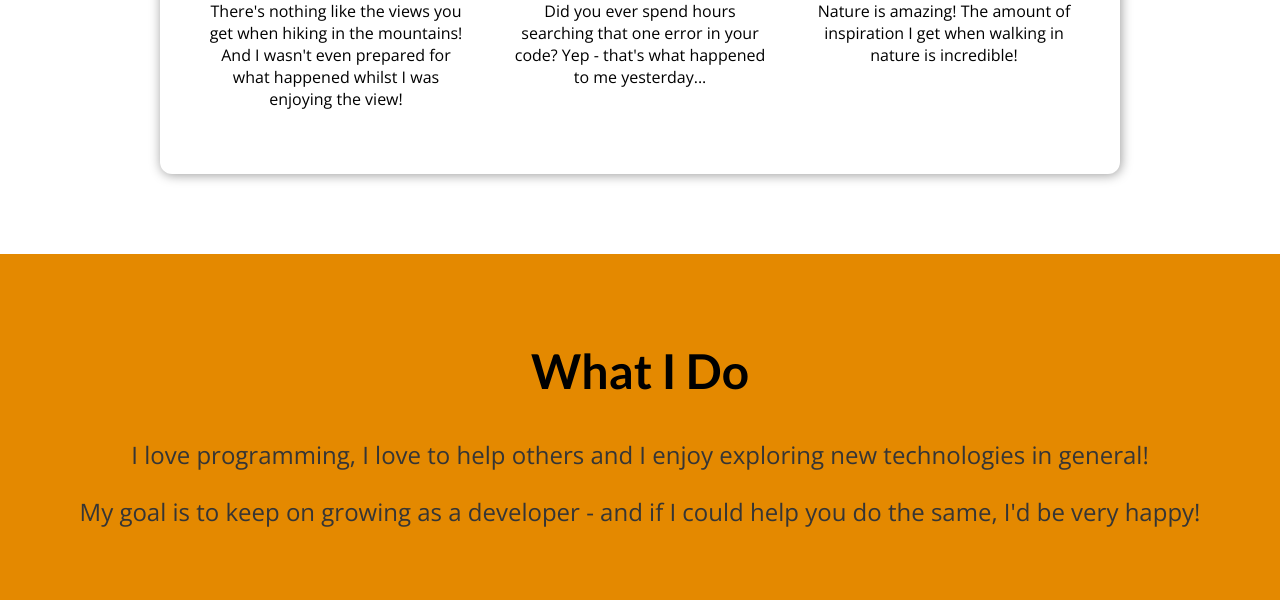
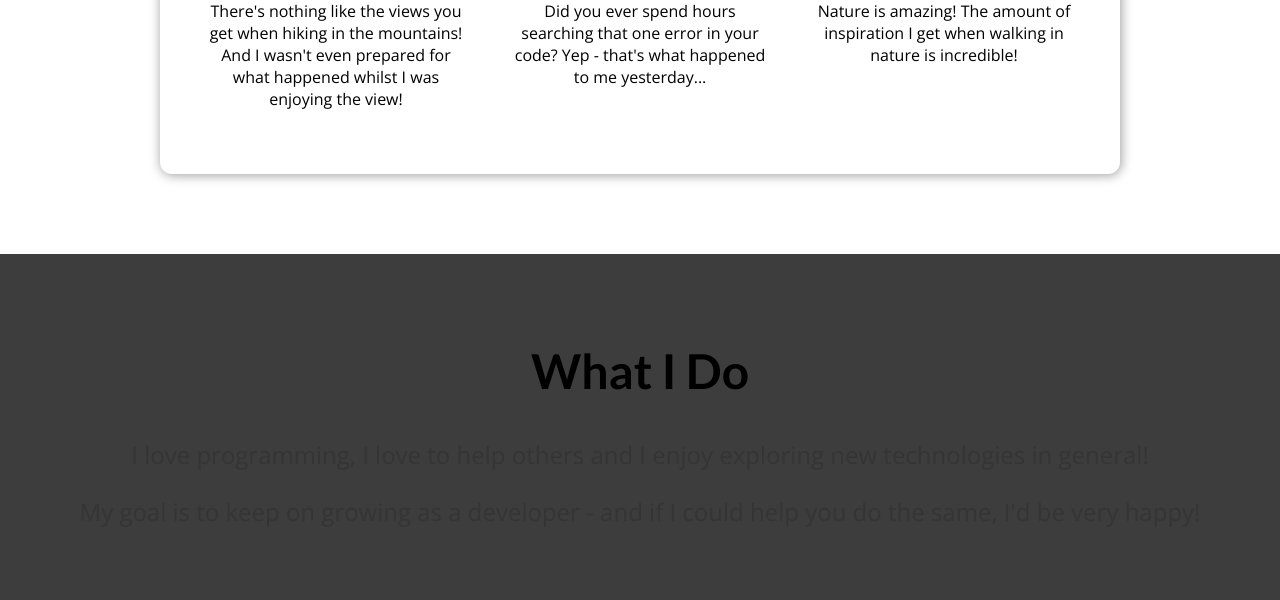
Before and after one commit to Ambrish5211/My_Site, a Django app: page / in a window 1280 px wide. Shown: the part 653-1253 px from the top of the page. Run offline with Django 4.2, Linux system fonts and the light colour scheme; data comes from the database, SQL or seed files in the repository; parts of the project's set-up code (start-up, migrations or seed data) failed here and were passed over.

Commit message:
changed about styling

```diff
--- a/Blog/static/blog/index.css
+++ b/Blog/static/blog/index.css
@@ -61,7 +61,7 @@
 #about {
   text-align: center;
   padding: 3rem;
-  background-color: #e48900;
+  background-color: #3d3d3d;
   margin-top: 5rem;
 }
 
--- a/blog/static/blog/index.css
+++ b/blog/static/blog/index.css
@@ -61,7 +61,7 @@
 #about {
   text-align: center;
   padding: 3rem;
-  background-color: #e48900;
+  background-color: #3d3d3d;
   margin-top: 5rem;
 }
 
```
